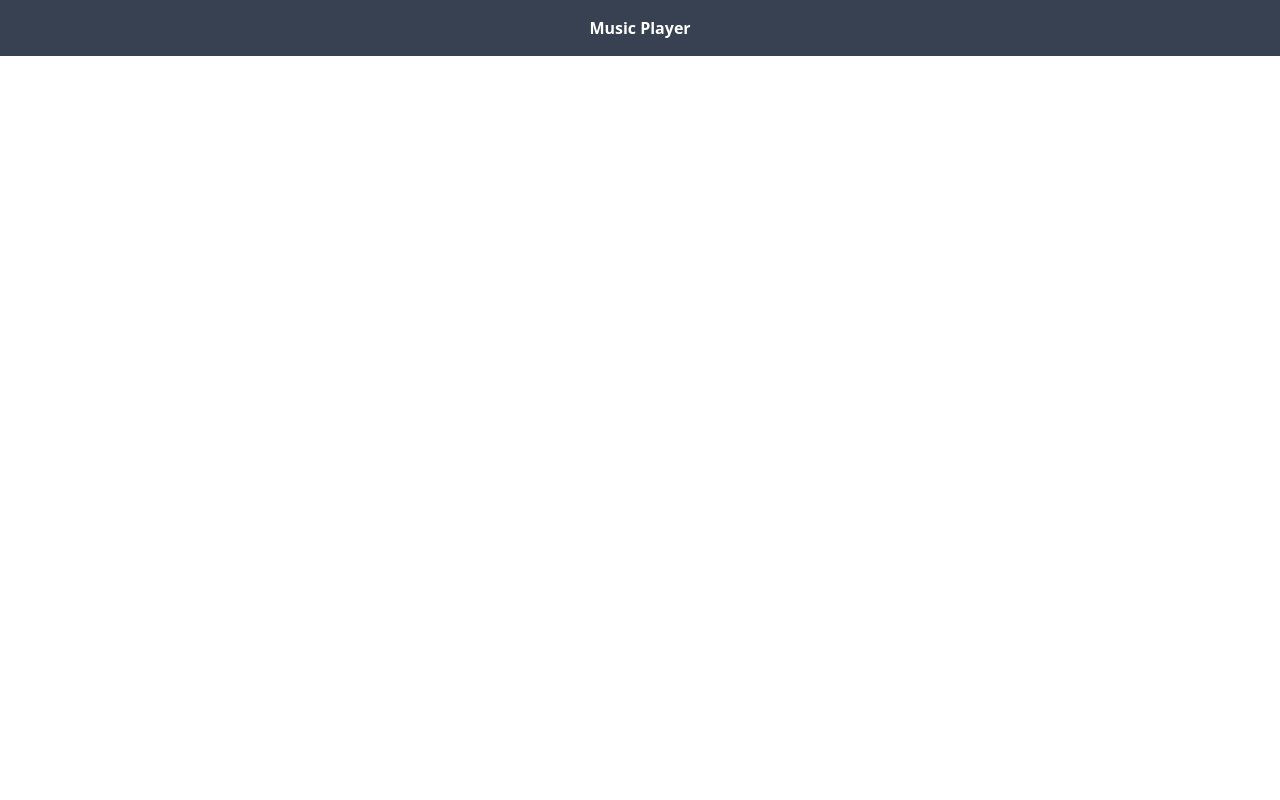
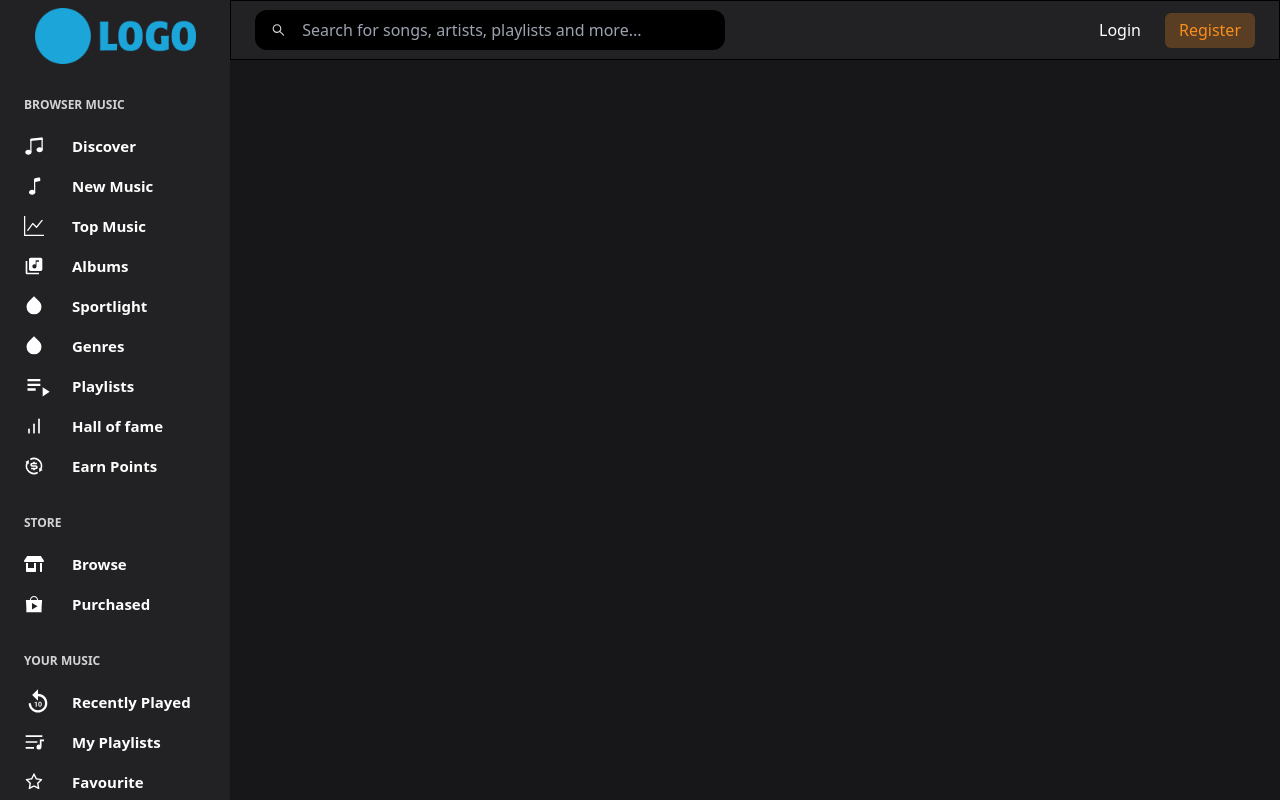
Before and after one commit to ZainSaleem1110/music-player, a React (Create React App) app: page / in a window 1280 px wide. Built offline with nearby package versions, Linux system fonts and the light colour scheme.

Commit message:
sidebar and navbar

```diff
--- a/package.json
+++ b/package.json
@@ -3,11 +3,15 @@
   "version": "0.1.0",
   "private": true,
   "dependencies": {
+    "@headlessui/react": "^1.6.2",
+    "@heroicons/react": "^1.0.6",
     "@testing-library/jest-dom": "^5.16.4",
     "@testing-library/react": "^13.2.0",
     "@testing-library/user-event": "^13.5.0",
     "react": "^18.1.0",
     "react-dom": "^18.1.0",
+    "react-icons": "^4.3.1",
+    "react-router-dom": "^6.3.0",
     "react-scripts": "5.0.1",
     "web-vitals": "^2.1.4"
   },
--- a/public/index.html
+++ b/public/index.html
@@ -24,7 +24,7 @@
       work correctly both with client-side routing and a non-root public URL.
       Learn how to configure a non-root public URL by running `npm run build`.
     -->
-    <title>React App</title>
+    <title>Playlists</title>
   </head>
   <body>
     <noscript>You need to enable JavaScript to run this app.</noscript>
--- a/src/App.js
+++ b/src/App.js
@@ -1,9 +1,14 @@
 import React from 'react'
+import Sidebar from './Components/sidebar'
+import Route from './Routes'
 
 function App() {
     return (
-        <div className="bg-gray-700 text-white py-4 text-center font-bold">
-            Music Player
+        <div className="flex">
+            <Sidebar />
+            <div className="w-[82%] h-[100vh] bg-[#171719]">
+                <Route />
+            </div>
         </div>
     )
 }
--- /dev/null
+++ b/src/Components/navbar.jsx
@@ -0,0 +1,24 @@
+import React from 'react'
+import {AiOutlineSearch} from 'react-icons/ai'
+import {Link} from 'react-router-dom'
+
+function Navbar() {
+    return (
+        <div className="h-[60px] w-[100%] bg-[#222225] flex px-6 justify-between items-center border border-[black]">
+                <div className="bg-[black] rounded-xl h-[40px] w-[470px] flex px-4 text-[lightgray] text-[16px] items-center">
+                    <AiOutlineSearch/>
+                    <input type="text" placeholder="Search for songs, artists, playlists and more..." className="border-none focus:outline-none bg-[transparent] ml-4 w-[100%]" />
+                </div>
+                <div className="flex">
+                    <Link to="/" className="h-[35px] w-[90px] rounded-md flex items-center justify-center text-[white]">
+                        Login
+                    </Link>
+                    <Link to="/" className="h-[35px] w-[90px] rounded-md flex items-center justify-center text-[#f98f1d] bg-[#f9901f40]">
+                        Register
+                    </Link>
+                </div>
+            </div>
+    )
+}
+
+export default Navbar
--- /dev/null
+++ b/src/Components/sidebar.jsx
@@ -0,0 +1,103 @@
+import React from 'react'
+import Logo from '../assets/logo.png'
+import {Link} from 'react-router-dom'
+import {BsMusicNoteBeamed,BsMusicNote,BsGraphUp,BsFillCalendarEventFill} from 'react-icons/bs'
+import {MdLibraryMusic,MdPlaylistPlay,MdReplay10} from 'react-icons/md'
+import {RiDropFill,RiExchangeDollarLine,RiPlayListFill} from 'react-icons/ri'
+import {FiBarChart} from 'react-icons/fi'
+import {FaStoreAlt} from 'react-icons/fa'
+import {IoMdAppstore} from 'react-icons/io'
+import {AiOutlineStar} from 'react-icons/ai'
+
+function Sidebar() {
+    return (
+        <div className="w-[18%] h-[100vh] bg-[#222225] overflow-y-auto">
+            <div className="py-2 flex justify-center fixed top-0 left-0 w-[18%] bg-[#222225]">
+                <img src={Logo} className="w-[70%]" alt="" />
+            </div>
+            <div className="myDiv text-white my-24 font-bold">
+                <h1 className="text-[12px] pl-6 text-[lightgray]">BROWSER MUSIC</h1>
+                <Link to="/" className="h-[40px] flex items-center text-[15px] pl-6  mt-3 ">
+                    <BsMusicNoteBeamed className="text-[20px]"/>
+                    <span className="ml-7">Discover</span>
+                </Link>
+                <Link to="/" className="h-[40px] flex items-center text-[15px] pl-6 ">
+                    <BsMusicNote className="text-[20px]"/>
+                    <span className="ml-7">New Music</span>
+                </Link>
+                <Link to="/" className="h-[40px] flex items-center text-[15px] pl-6 ">
+                    <BsGraphUp className="text-[20px]"/>
+                    <span className="ml-7">Top Music</span>
+                </Link>
+                <Link to="/" className="h-[40px] flex items-center text-[15px] pl-6 ">
+                    <MdLibraryMusic className="text-[20px]"/>
+                    <span className="ml-7">Albums</span>
+                </Link>
+                <Link to="/" className="h-[40px] flex items-center text-[15px] pl-6 ">
+                    <RiDropFill className="text-[20px]"/>
+                    <span className="ml-7">Sportlight</span>
+                </Link>
+                <Link to="/" className="h-[40px] flex items-center text-[15px] pl-6 ">
+                    <RiDropFill className="text-[20px]"/>
+                    <span className="ml-7">Genres</span>
+                </Link>
+                <Link to="/" className="h-[40px] flex items-center text-[15px] pl-6 ">
+                    <MdPlaylistPlay className="text-[28px]"/>
+                    <span className="ml-5">Playlists</span>
+                </Link>
+                <Link to="/" className="h-[40px] flex items-center text-[15px] pl-6 ">
+                    <FiBarChart className="text-[20px]"/>
+                    <span className="ml-7">Hall of fame</span>
+                </Link>
+                <Link to="/" className="h-[40px] flex items-center text-[15px] pl-6 ">
+                    <RiExchangeDollarLine className="text-[20px]"/>
+                    <span className="ml-7">Earn Points</span>
+                </Link>
+                <h1 className="text-[12px] pl-6  mt-7 text-[lightgray]">STORE</h1>
+                <Link to="/" className="h-[40px] flex items-center text-[15px] pl-6  mt-3">
+                    <FaStoreAlt className="text-[20px]"/>
+                    <span className="ml-7">Browse</span>
+                </Link>
+                <Link to="/" className="h-[40px] flex items-center text-[15px] pl-6 ">
+                    <IoMdAppstore className="text-[20px]"/>
+                    <span className="ml-7">Purchased</span>
+                </Link>
+                <h1 className="text-[12px] pl-6  mt-7 text-[lightgray]">YOUR MUSIC</h1>
+                <Link to="/" className="h-[40px] flex items-center text-[15px] pl-6  mt-3">
+                    <MdReplay10 className="text-[28px]"/>
+                    <span className="ml-5">Recently Played</span>
+                </Link>
+                <Link to="/" className="h-[40px] flex items-center text-[15px] pl-6 ">
+                    <RiPlayListFill className="text-[20px]"/>
+                    <span className="ml-7">My Playlists</span>
+                </Link>
+                <Link to="/" className="h-[40px] flex items-center text-[15px] pl-6 ">
+                    <AiOutlineStar className="text-[20px]"/>
+                    <span className="ml-7">Favourite</span>
+                </Link>
+                <h1 className="text-[12px] pl-6  mt-7 text-[lightgray]">EVENTS</h1>
+                <Link to="/" className="h-[40px] flex items-center text-[15px] pl-6  mt-3">
+                    <BsFillCalendarEventFill className="text-[20px]"/>
+                    <span className="ml-7">Events</span>
+                </Link>
+                <div className="h-[1px] bg-[gray] w-[87%] my-5 ml-3"></div>
+                <div className="px-6 text-[12px] text-[#B0B0B0]">
+                    <div className="flex justify-between">
+                        <h1>© 2022 newyauk</h1>
+
+                    </div>
+                    <div className="flex flex-wrap mt-2">
+                        <Link to="/" className="hover:text-white">DMCA .</Link>
+                        <Link to="/" className="hover:text-white ml-1">Blogs .</Link>
+                        <Link to="/" className="hover:text-white ml-1">About US .</Link>
+                        <Link to="/" className="hover:text-white ml-1">Terms .</Link>
+                        <Link to="/" className="hover:text-white ml-1">Contact .</Link>
+                        <Link to="/" className="hover:text-white ml-1">Privacy Policy</Link>
+                    </div>
+                </div>
+            </div>
+        </div>
+    )
+}
+
+export default Sidebar
--- /dev/null
+++ b/src/Routes.js
@@ -0,0 +1,15 @@
+import React from 'react'
+import Navbar from './Components/navbar'
+
+function Routes() {
+    return (
+        <div className="overflow-y-auto">
+            <Navbar />
+            <div className="">
+
+            </div>
+        </div>
+    )
+}
+
+export default Routes
--- a/src/global.css
+++ b/src/global.css
@@ -1,3 +1,31 @@
 @tailwind base;
 @tailwind components;
 @tailwind utilities;
+
+*{
+    padding: 0px;
+    margin: 0px;
+    box-sizing: border-box;
+}
+
+::-webkit-scrollbar {
+    width: 8px;
+  }
+
+  /* Track */
+  ::-webkit-scrollbar-track {
+    box-shadow: inset 0 0 5px transparent;
+  }
+
+  /* Handle */
+  ::-webkit-scrollbar-thumb {
+    background: black;
+    opacity: .7;
+    border-radius: 10px;
+  }
+
+body{
+    width: 100%;
+    height: 100vh;
+    overflow: hidden;
+}
--- a/src/index.js
+++ b/src/index.js
@@ -2,7 +2,10 @@ import React from 'react'
 import ReactDOM from 'react-dom'
 import App from './App'
 import './global.css'
+import {BrowserRouter} from "react-router-dom"
 
 ReactDOM.render(
-    <App/>,document.getElementById("root")
+    <BrowserRouter>
+        <App/>
+    </BrowserRouter>,document.getElementById("root")
 )
```
Also changed, not shown: src/assets/logo.png (added), 1 other file (tests, documents, lock files or other folders).
